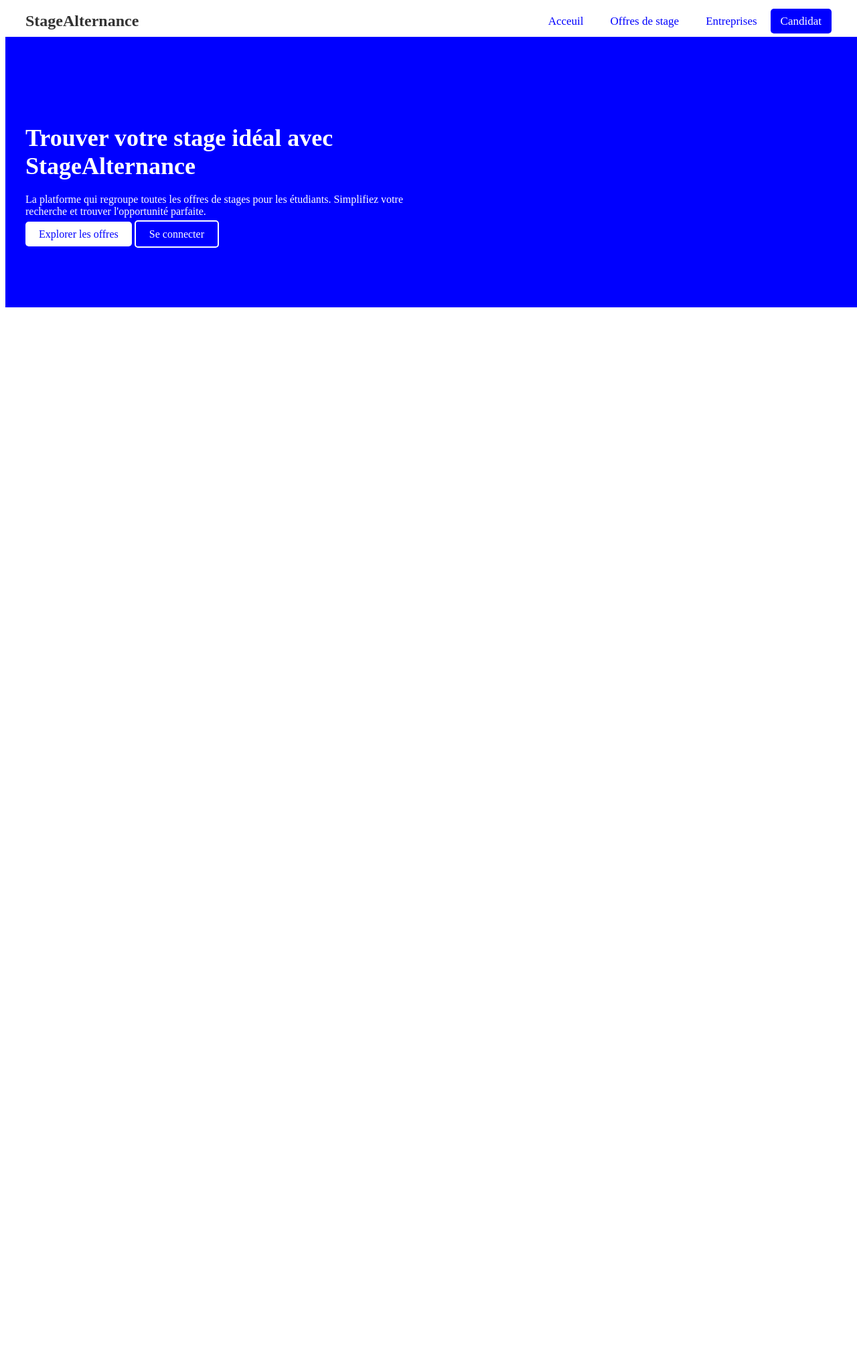
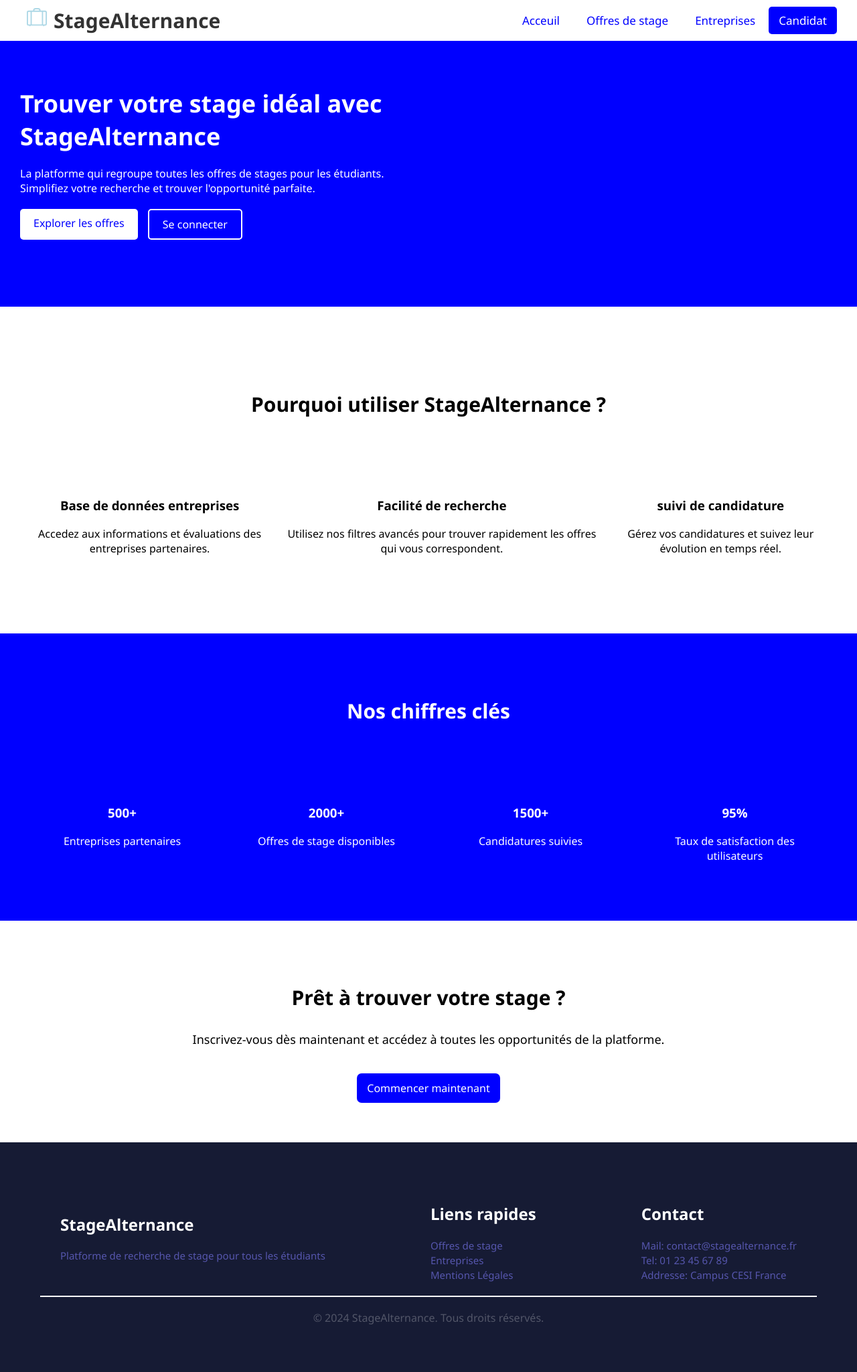
Before and after one commit to dkinhou/Projet-web4all, a PHP site: page / in a window 1280 px wide; the page is wider, and only the part inside the window is pictured. Shown: that part at 67% size. Before the commit the page ends 459 px from the top of that part, so only its background shows below. Run offline with PHP 8.4, Linux system fonts and the light colour scheme.

Commit message:
Acceuil_bon_sauf_autres

```diff
--- a/index.html
+++ b/index.html
@@ -11,7 +11,11 @@
     <header>
         <nav class="navbar">
             <div class="logo">
-                <div class="logo-image"></div>
+                <div class="logo-image">
+                    <svg xmlns="http://www.w3.org/2000/svg" width="30" height="30" fill="currentColor" class="bi bi-suitcase-lg" viewBox="0 0 16 16">
+                    <path d="M5 2a2 2 0 0 1 2-2h2a2 2 0 0 1 2 2h3.5A1.5 1.5 0 0 1 16 3.5v9a1.5 1.5 0 0 1-1.5 1.5H14a.5.5 0 0 1-1 0H3a.5.5 0 0 1-1 0h-.5A1.5 1.5 0 0 1 0 12.5v-9A1.5 1.5 0 0 1 1.5 2zm1 0h4a1 1 0 0 0-1-1H7a1 1 0 0 0-1 1M1.5 3a.5.5 0 0 0-.5.5v9a.5.5 0 0 0 .5.5H3V3zM15 12.5v-9a.5.5 0 0 0-.5-.5H13v10h1.5a.5.5 0 0 0 .5-.5m-3 .5V3H4v10z"/>
+                    </svg>
+                </div>
                 <div class="logo-text">StageAlternance</div>
             </div>
             <div class="nav-links">
@@ -36,9 +40,80 @@
                 <a href="#" class="first-section-btn2">Se connecter</a>
                 <div class="first-section-image"></div>
             </div>
-
         </section>
 
+        <section class="second-section">
+            <div><h2>Pourquoi utiliser StageAlternance ?</h2></div>
+            <div class="second-section-content">
+                <div class="second-section-item">
+                    <div class="second-section-icon"></div>
+                    <h3>Base de données entreprises</h3>
+                    <p>Accedez aux informations et évaluations des entreprises partenaires.</p>
+                </div>
+                <div class="second-section-item">
+                    <div class="second-section-icon"></div>
+                    <h3>Facilité de recherche</h3>
+                    <p>Utilisez nos filtres avancés pour trouver rapidement les offres qui vous correspondent.</p>
+                </div>
+                <div class="second-section-item">
+                    <div class="second-section-icon"></div>
+                    <h3>suivi de candidature</h3>
+                    <p>Gérez vos candidatures et suivez leur évolution en temps réel.</p>
+                </div>
+            </div>
+        </section>
+
+        <section class="third-section">
+            <div><h2>Nos chiffres clés</h2></div>
+            <div class="third-section-content">
+                <div class="third-section-item">
+                    <h3>500+</h3>
+                    <p>Entreprises partenaires</p>
+                </div>
+                <div class="third-section-item">
+                    <h3>2000+</h3>
+                    <p>Offres de stage disponibles</p>
+                </div>
+                <div class="third-section-item">
+                    <h3>1500+</h3>
+                    <p>Candidatures suivies</p>
+                </div>
+                <div class="third-section-item">
+                    <h3>95%</h3>
+                    <p>Taux de satisfaction des utilisateurs</p>
+                </div>
+            </div>
+        </section>
+
+        <section class="fourth-section">
+            <div><h2>Prêt à trouver votre stage ?</h2></div>
+            <div><p>Inscrivez-vous dès maintenant et accédez à toutes les opportunités de la platforme.</p></div>
+            <div><a href="#" class="fourth-section-btn">Commencer maintenant</a></div>
+        </section>
     </main>
+
+    <footer>
+            <div class="footer-content">
+                <div>
+                <div><h2>StageAlternance</h2></div>
+                <div><p>Platforme de recherche de stage pour tous les étudiants</p></div>
+                </div>
+                <div>
+                    <div><h2>Liens rapides</h2></div>
+                    <div class="footer-links"><a href="#">Offres de stage</a></div>
+                    <div class="footer-links"><a href="#">Entreprises</a></div>
+                    <div class="footer-links"><a href="#">Mentions Légales</a></div>
+                </div>
+                <div>
+                <div><h2>Contact</h2></div>
+                <div class="footer-info"><a href="mailto:contact@stagealternance.fr">Mail: contact@stagealternance.fr</a></div>
+                <div class="footer-info"><a href="tel:0123456789">Tel: 01 23 45 67 89</a></div>
+                <div class="footer-info"><a href="https://www.google.com/maps/place/Campus+CESI+France" target="_blank">Addresse: Campus CESI France</a></div>
+                </div>
+            </div>
+
+            <div class="barre"></div>
+            <div class="copyright">© 2024 StageAlternance. Tous droits réservés.</div>
+    </footer>
 </body>
 </html>
--- a/style.css
+++ b/style.css
@@ -4,6 +4,14 @@
     align-items: center;
     justify-content: space-between;
     text-align: center;
+    position: fixed;
+    right: 0;
+    z-index: 1000;
+    left: 0;
+    top: 0;
+    background-color: white;
+    border-bottom: 2px solid blue;
+
 }
 
 .nav-links {
@@ -37,16 +45,30 @@
     background-color: darkblue;
 }
 
+.logo {
+    display:flex;
+}
 
+.logo-image{
+    color: lightblue;
+    font-size: 30px;
+    font-weight: bold;
+    margin: 0px 10px;
+}
 .logo-text {
-    font-size: 24px;
+    font-size: 30px;
     font-weight: bold;
     color:#333;
 }
 
+body {
+    margin : 0;
+    padding: 0;
+    font-family:'Segoe UI', Tahoma, Geneva, Verdana, sans-serif;
+}
 
 .first-section {
-    margin:0;
+
     width:100%;
     align-items:center;
     justify-content:flex-start;
@@ -66,12 +88,18 @@
     margin-bottom: 20px;
 }
 
+.first-section-buttons {
+    display: flex;
+    margin-top: 20px;
+}
 .first-section-btn1 {
     background-color: White;
     color: blue;
     padding: 10px 20px;
     text-decoration: none;
     border-radius: 5px;
+    margin-right: 15px;
+
 }
 .first-section-btn1:hover {
     background-color: lightgray;
@@ -85,9 +113,147 @@
     text-decoration: none;
     border-radius: 5px;
     border: 2px solid white;
+
 }
 
 .first-section-btn2:hover {
     background-color: white;
     color: blue;
 }
+
+.second-section {
+    padding: 100px 30px;
+}
+
+.second-section-content {
+    display: flex;
+    justify-content: center;
+    align-items: center;
+}
+
+.second-section h2 {
+    font-size: 30px;
+    font-weight: bold;
+    justify-content: center;
+    text-align: center;
+    width: 100%;
+    margin-bottom: 100px;
+}
+
+.second-section-item {
+    justify-content: center;
+    text-align: center;
+}
+
+.third-section {
+    background-color: blue;
+    color: white;
+    padding: 70px 30px;
+    align-items:center;
+    text-align: center;
+}
+
+.third-section h2 {
+    font-size:30px;
+    font-weight: bold;
+    justify-content:center;
+    margin-bottom: 100px;
+}
+
+.third-section-content {
+    display: flex;
+    justify-content: center;
+    text-align: center;
+}
+
+.third-section-item {
+    justify-content: center;
+    text-align: center;
+    margin: 0px 20px;
+    width: 100%;
+}
+
+.fourth-section {
+    text-align: center;
+    justify-content: center;
+    padding: 70px 70px;
+}
+
+.fourth-section h2 {
+    font-size: 30px;
+    font-weight: bold;
+    margin-bottom: 30px;
+}
+
+.fourth-section p {
+    font-size: 18px;
+    margin-bottom: 50px;
+}
+
+.fourth-section-btn {
+    background: blue;
+    color: white;
+    border-radius: 7px;
+     padding: 11px 15px;
+     text-decoration: none;
+}
+
+.fourth-section-btn:hover {
+    background-color: darkblue;
+    margin: 11px 15px;
+}
+
+footer {
+    padding: 50px 60px;
+    background-color: rgb(22, 27, 52);
+}
+.footer-content {
+    background-color: rgb(22, 27, 52);
+    color: white;
+    align-items: center;
+    justify-content: space-between;
+     padding: 20px 30px;
+    display: flex;
+}
+
+.footer-content p {
+    font-size: 15px;
+    color: rgb(86, 86, 173);
+}
+
+.footer-links a{
+    font-size: 15px;
+    text-decoration: none;
+    color: rgb(86, 86, 173);
+}
+
+.footer-links a:hover {
+    text-decoration: underline;
+    color: white;
+}
+
+.footer-info a {
+    font-size: 15px;
+    text-decoration: none;
+    color: rgb(86, 86, 173);
+}
+
+.footer-info a:hover {
+    text-decoration: underline;
+    color: white;
+}
+
+.barre {
+    width: 100%;
+    height: 2px;
+    background-color: rgb(255, 255, 255);
+    align-items: center;
+    justify-content: center;
+}
+
+.copyright {
+    text-align: center;
+    padding: 20px 0;
+    background-color: rgb(22, 27, 52);
+    color: rgba(255, 255, 255, 0.257);
+}
```
